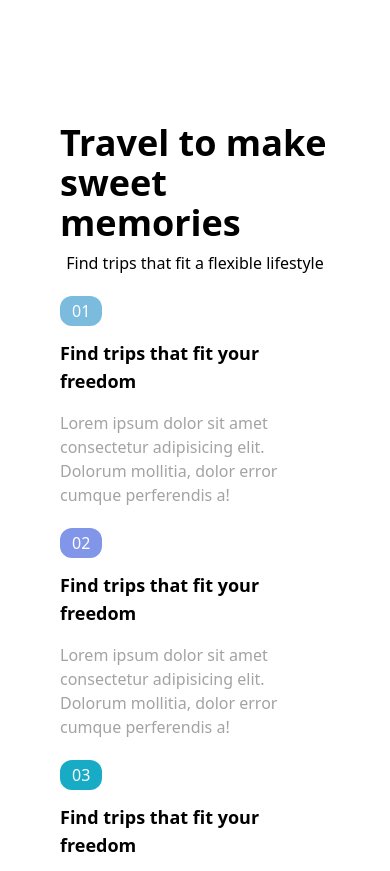
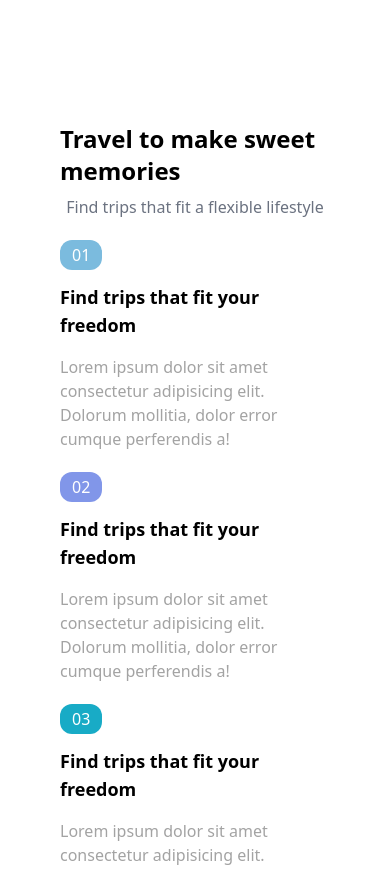
Before and after one commit to zablon-oigo/travel-website, a React (Vite) app: page / in a window 390 px wide. Shown: the part 2545-3416 px from the top of the page. Built offline with nearby package versions, Linux system fonts and the light colour scheme.

Commit message:
changed font weight on title

```diff
--- a/src/components/Card.jsx
+++ b/src/components/Card.jsx
@@ -42,8 +42,8 @@ function Card() {
         </section>
         <section className="px-12 py-16">
             <span className="flex flex-col items-center gap-2">
-                <h2 className="text-4xl font-bold">Travel to make sweet memories</h2>
-                <p className="">Find trips that fit a flexible lifestyle</p>
+                <h2 className="text-2xl font-bold lg:text-4xl">Travel to make sweet memories</h2>
+                <p className="text-gray-500">Find trips that fit a flexible lifestyle</p>
             </span>
             <div className="items-center justify-between py-6 lg:flex">
                 <div className="lg:w-2/5">
```
